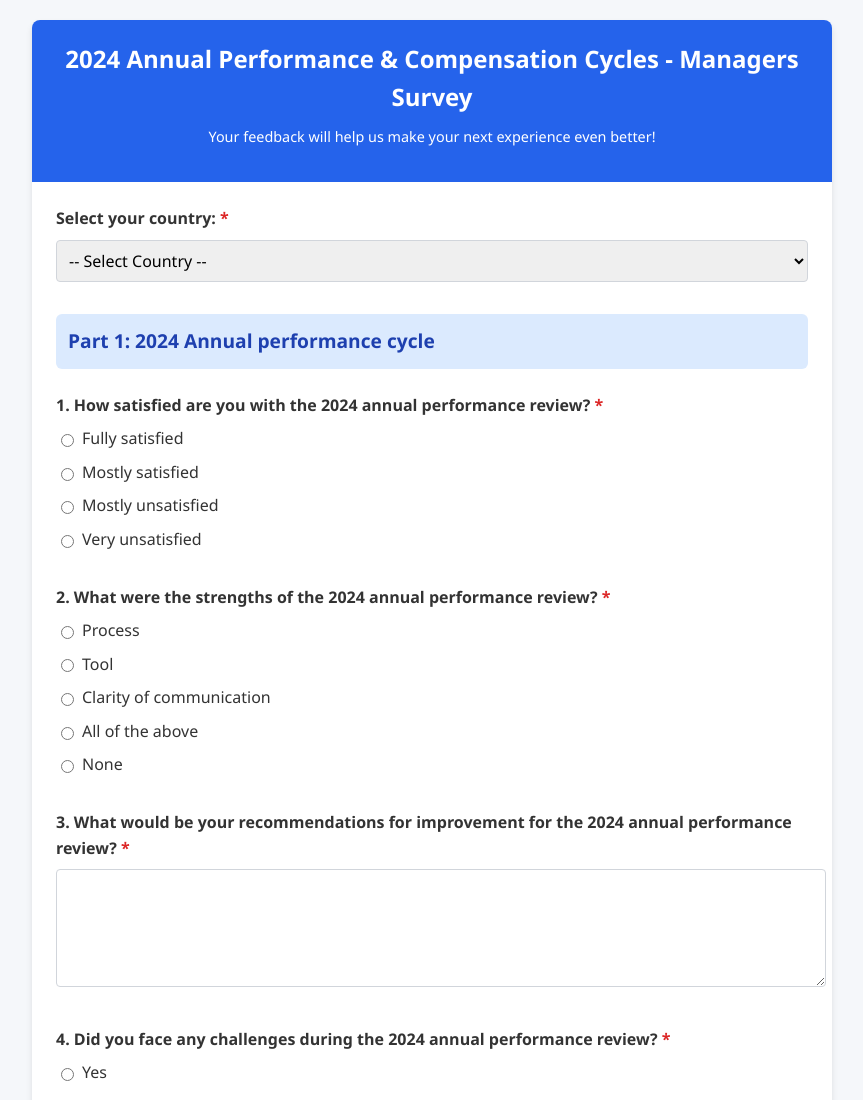
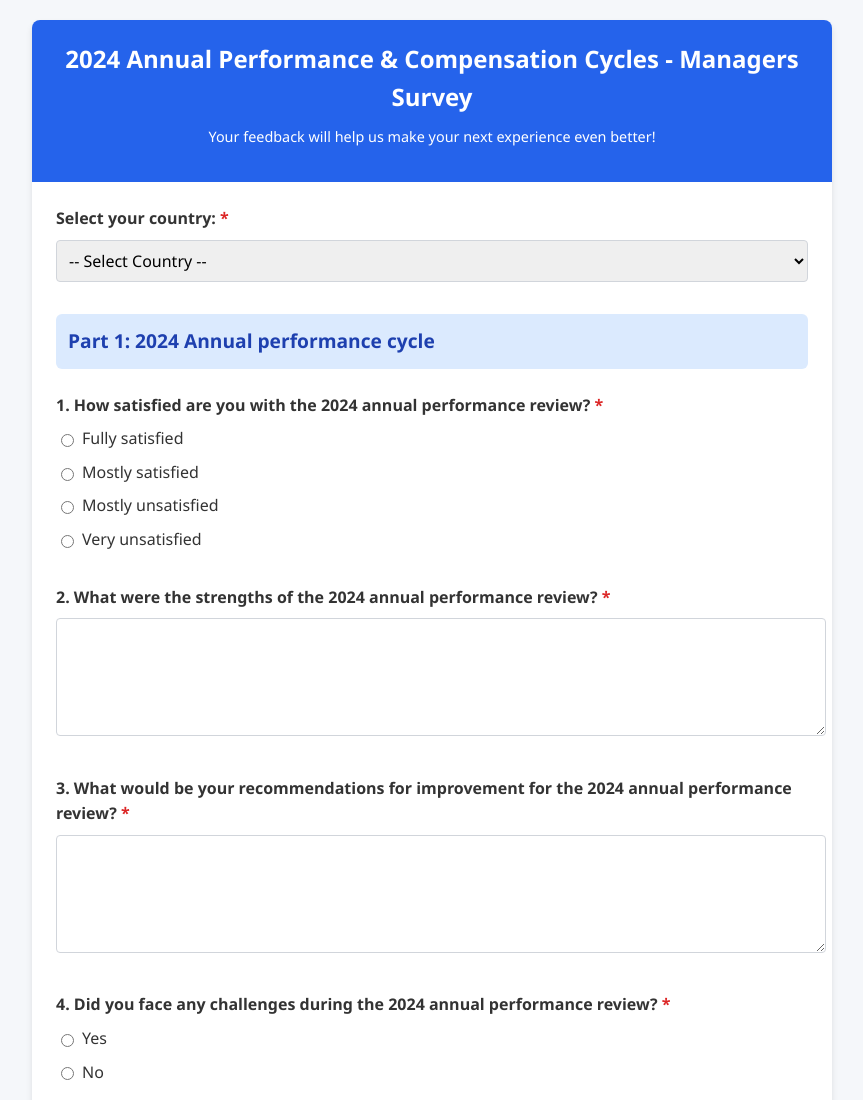
Before and after one commit to Oleksandr231989/Survey_managers, a website: page index.html in a window 1280 px wide. Shown: the top 1100 px of the page, without its empty margins (208-1071 px from the left). Drawn offline with Linux system fonts and the light colour scheme.

Commit message:
Update index.html

```diff
--- a/index.html
+++ b/index.html
@@ -311,38 +311,9 @@
             </div>
 
             <div class="question" id="q2Question">
-                <label>2. What were the strengths of the 2024 annual performance review? <span class="required">*</span></label>
-                <div class="option">
-                    <label>
-                        <input type="radio" name="q2" value="Process">
-                        Process
-                    </label>
-                </div>
-                <div class="option">
-                    <label>
-                        <input type="radio" name="q2" value="Tool">
-                        Tool
-                    </label>
-                </div>
-                <div class="option">
-                    <label>
-                        <input type="radio" name="q2" value="Clarity of communication">
-                        Clarity of communication
-                    </label>
-                </div>
-                <div class="option">
-                    <label>
-                        <input type="radio" name="q2" value="All of the above">
-                        All of the above
-                    </label>
-                </div>
-                <div class="option">
-                    <label>
-                        <input type="radio" name="q2" value="None">
-                        None
-                    </label>
-                </div>
-                <div class="error-message">Please select an option</div>
+                <label for="q2">2. What were the strengths of the 2024 annual performance review? <span class="required">*</span></label>
+                <textarea id="q2" name="q2"></textarea>
+                <div class="error-message">Please provide your response</div>
             </div>
 
             <div class="question" id="q3Question">
@@ -790,7 +761,7 @@
                 const formData = {
                     country: document.getElementById('country').value,
                     q1: document.querySelector('input[name="q1"]:checked')?.value || '',
-                    q2: document.querySelector('input[name="q2"]:checked')?.value || '',
+                    q2: document.getElementById('q2').value,
                     q3: document.getElementById('q3').value,
                     q4: document.querySelector('input[name="q4"]:checked')?.value || '',
                     q5: document.querySelector('input[name="q5"]:checked')?.value || '',
```
